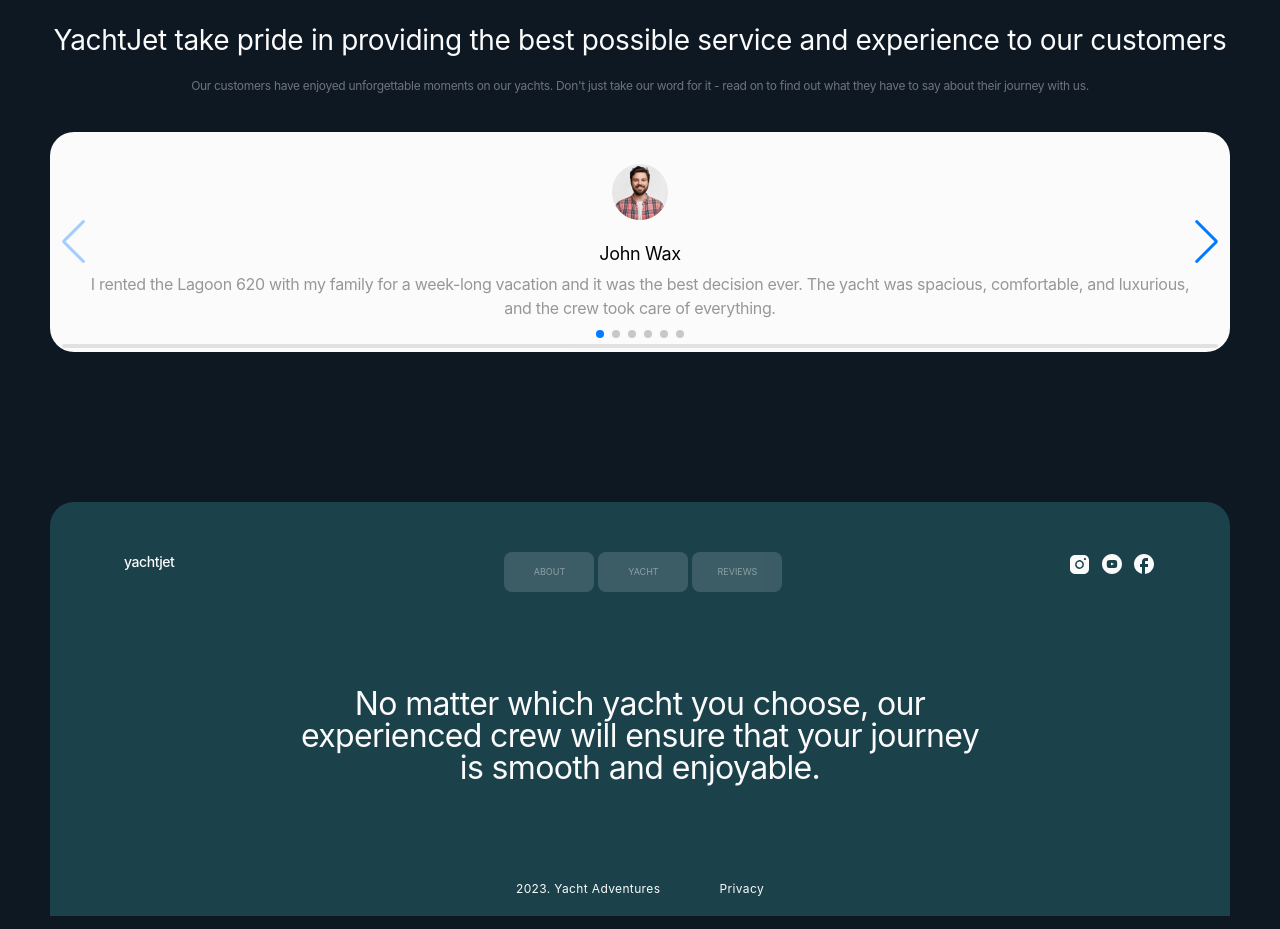
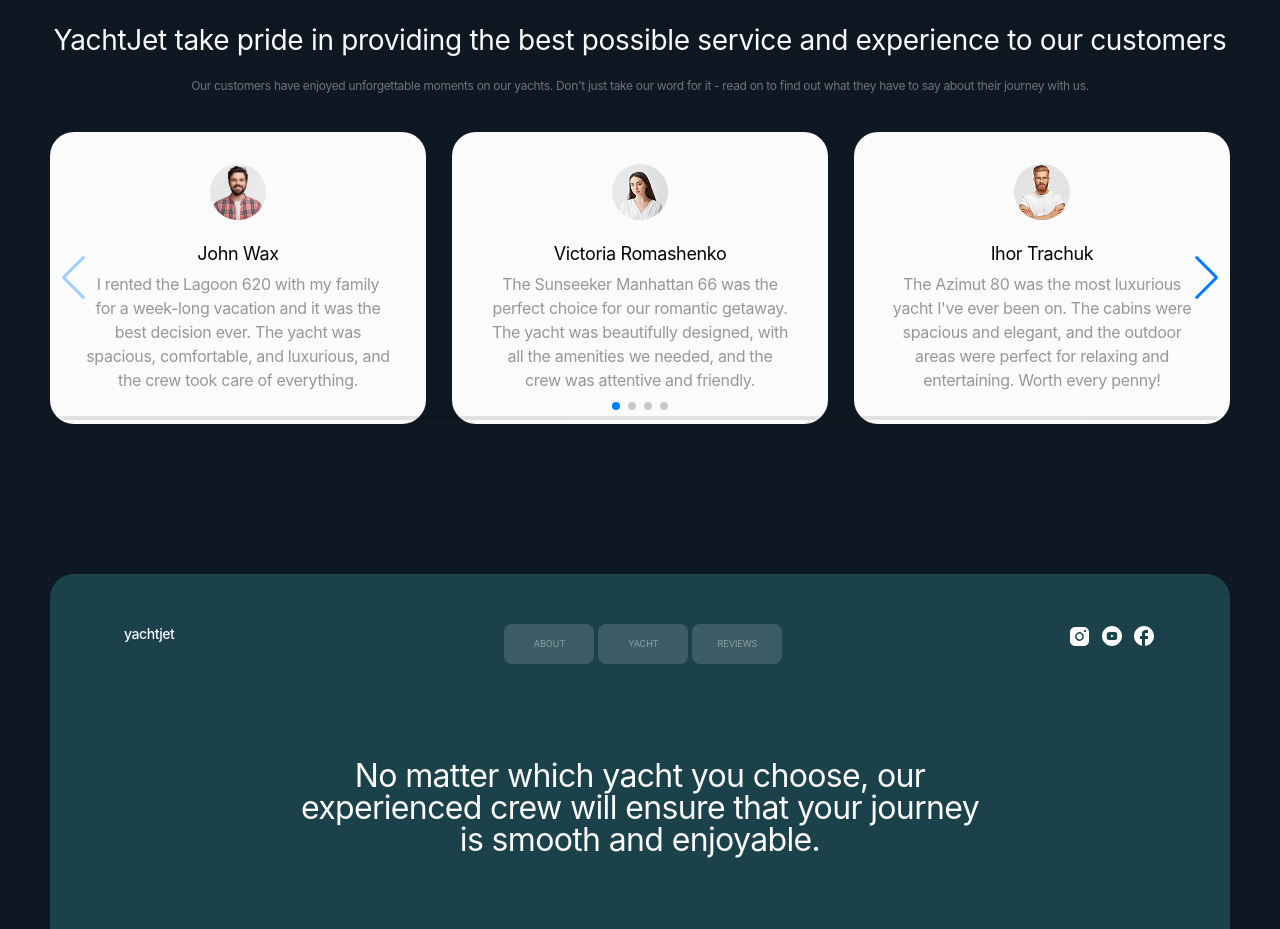
Before and after one commit to EugeneLevkovych/react-yacht-rental, a React (Vite) app: page / in a window 1280 px wide. Shown: the part 4360-5289 px from the top of the page. Built offline with nearby package versions, Linux system fonts and the light colour scheme.

Commit message:
add slides per view

```diff
--- a/src/components/Reviews.jsx
+++ b/src/components/Reviews.jsx
@@ -22,11 +22,23 @@ export default function Reviews() {
       </p>
       <Swiper
         modules={[Navigation, Pagination, A11y]}
-        spaceBetween={32}
-        // slidesPerView={3}
         navigation
         pagination={{ clickable: true }}
         scrollbar={{ draggable: true }}
+        breakpoints={{
+          768: {
+            slidesPerView: 2,
+            spaceBetween: 32,
+          },
+          1280: {
+            slidesPerView: 3,
+            spaceBetween: 26,
+          },
+          1440: {
+            slidesPerView: 3,
+            spaceBetween: 32,
+          },
+        }}
         onSlideChange={() => console.log('slide change')}
         onSwiper={swiper => console.log(swiper)}
       >
```
